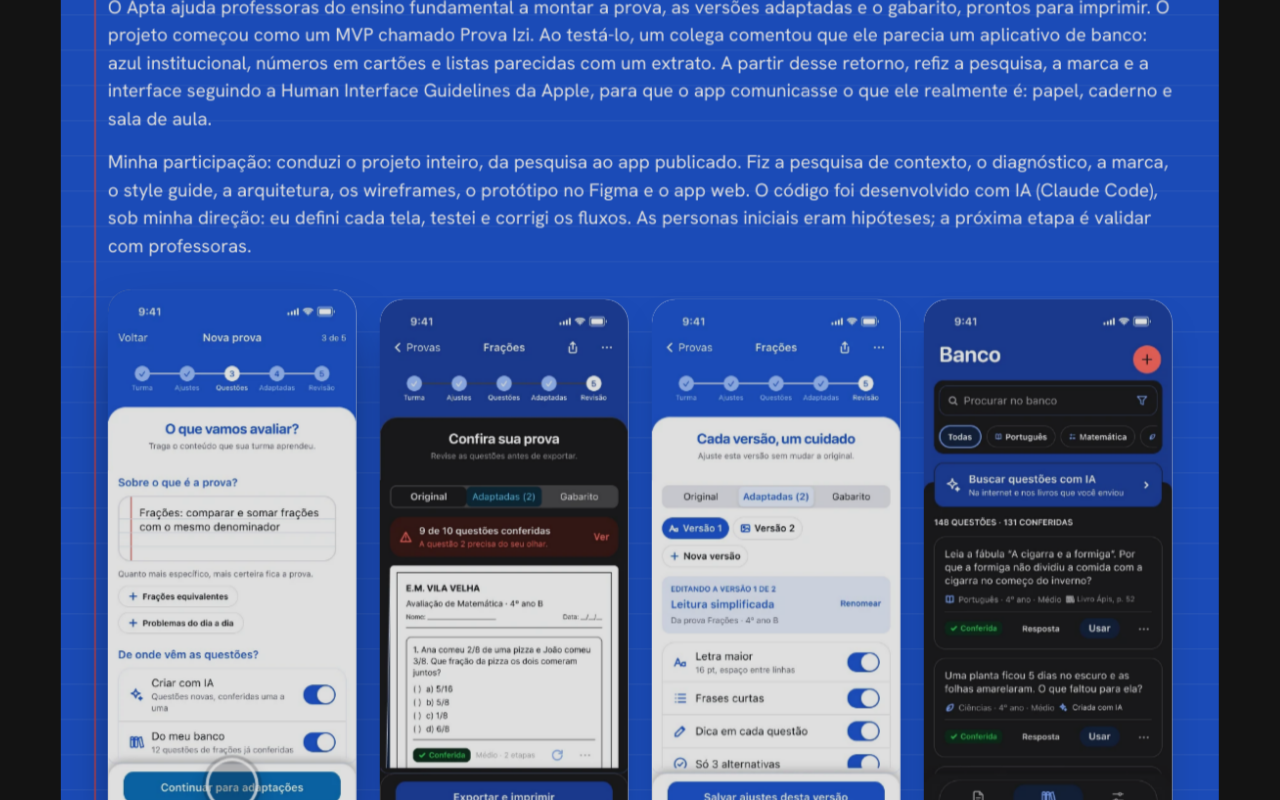
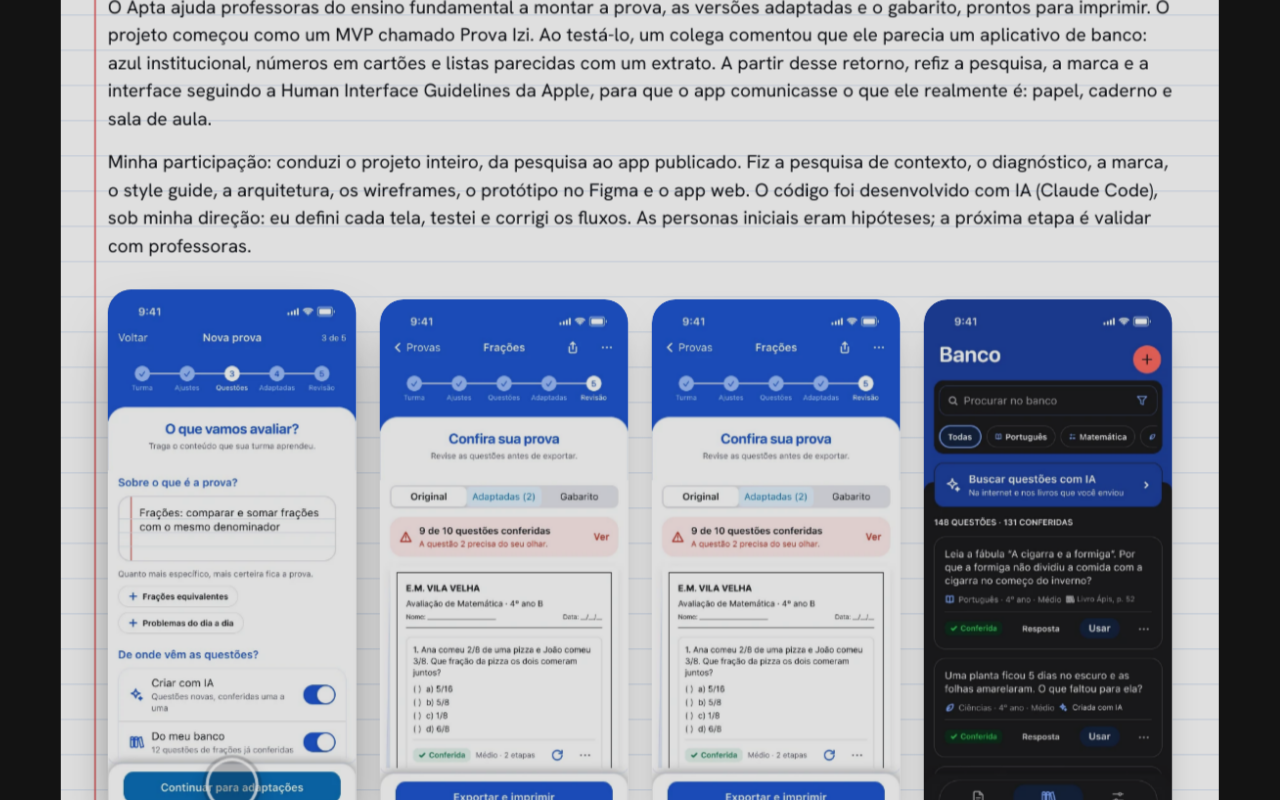
Before and after one commit to alanmateuz/alanmateuz.github.io, a React (Vite) app: page / in a window 1280 px wide. Shown: the part 4884-5684 px from the top of the page. Built offline with nearby package versions, Linux system fonts and the light colour scheme.

Commit message:
Portfólio: Apta em folha de caderno branca com texto preto; só o último fluxo no modo escuro e os outros três como fluxos completos
Co-Authored-By: Claude Opus 5.5 <noreply@anthropic.com>

```diff
--- a/src/globals.css
+++ b/src/globals.css
@@ -1184,3 +1184,15 @@ b, strong { font-weight: 400; }
 }
 #apta .projeto-card { --brilho: #5b8cff; }
 [data-contraste='sim'] #apta .projeto-card { background: var(--superficie); --texto: inherit; }
+
+/* Apta: folha de caderno (branca, pauta azul e margem vermelha) com texto preto */
+#apta .projeto-card {
+  background-color: #ffffff;
+  background-image: linear-gradient(90deg, transparent 34px, rgba(227, 72, 74, .7) 34px 36px, transparent 36px),
+    repeating-linear-gradient(transparent 0 35px, #dbe6f6 35px 36px);
+  --texto: #111318; --texto-2: rgba(17, 19, 24, .82); --texto-3: rgba(17, 19, 24, .66);
+  --cor-texto: #1f56d1; --cor: #1f56d1; --borda: rgba(17, 19, 24, .14); --superficie-2: rgba(31, 86, 209, .08);
+  --brilho: #5b8cff;
+}
+#apta .projeto-card .destaque-desafio, #apta .projeto-card .destaque > div { background-color: rgba(255, 255, 255, .86); }
+#apta .selo { color: #1a47b0; background: rgba(31, 86, 209, .1); border-color: rgba(31, 86, 209, .35); }
--- a/src/projects.ts
+++ b/src/projects.ts
@@ -24,8 +24,8 @@ export const projects:Projeto[] = [
   cor:'#1F56D1',capa:'tela',acoes:{app:'https://aptaprovas.vercel.app',prototipo:[{rotulo:'Ver protótipo no Figma',url:'https://www.figma.com/design/ImEvA2G2WumGeMYAhYSeoZ/Apta?node-id=40-266'},{rotulo:'Ver código no GitHub',url:'https://github.com/alanmateuz/Apta-provas'}],design:true},
   galeria:[
    {img:'fluxo/ap-inicio',legenda:'Criar a prova em 5 etapas',tipo:'celular',fluxo:[{img:'ap-inicio',toque:[[80,33]]},{img:'ap-turma',toque:[[50,92]]},{img:'ap-formato',toque:[[50,92]]},{img:'ap-questoes',toque:[[50,92]]},{img:'ap-adaptadas',toque:[[50,92]]},{img:'ap-criando'}]},
-   {img:'fluxo/ap-prova-escuro',legenda:'Conferir e refazer uma questão (modo escuro)',tipo:'celular',fluxo:[{img:'ap-prova-escuro',toque:[[72,84]]},{img:'ap-refazer-escuro',toque:[[37,62],[50,88]]}]},
-   {img:'fluxo/ap-versoes',legenda:'Uma prova, várias versões adaptadas',tipo:'celular',fluxo:[{img:'ap-versoes',toque:[[50,58],[50,92]]}]},
+   {img:'fluxo/ap-prova',legenda:'Conferir e refazer uma questão',tipo:'celular',fluxo:[{img:'ap-prova',toque:[[72,84]]},{img:'ap-refazer',toque:[[37,62],[50,88]]}]},
+   {img:'fluxo/ap-prova',legenda:'Uma prova, várias versões adaptadas',tipo:'celular',fluxo:[{img:'ap-prova',toque:[[50,36]]},{img:'ap-versoes',toque:[[50,58],[50,92]]},{img:'ap-exportar',toque:[[50,92]]}]},
    {img:'fluxo/ap-banco-escuro',legenda:'Importar questões do livro (modo escuro)',tipo:'celular',fluxo:[{img:'ap-banco-escuro',toque:[[89,11]]},{img:'ap-banco-add-escuro',toque:[[50,88]]},{img:'ap-camera-escuro',toque:[[50,92]]}]}],
   design:{
    problema:'Na semana de provas, a professora monta a prova de cada turma, prepara uma versão adaptada para os alunos que precisam e escreve o gabarito. Esse trabalho costuma ser feito à mão, no Word, muitas vezes fora do horário de aula. As ferramentas com IA ajudam a redigir, mas erram respostas e não indicam o que já foi conferido.',
```
Also changed, not shown: 8 other files (tests, documents, lock files or other folders).
